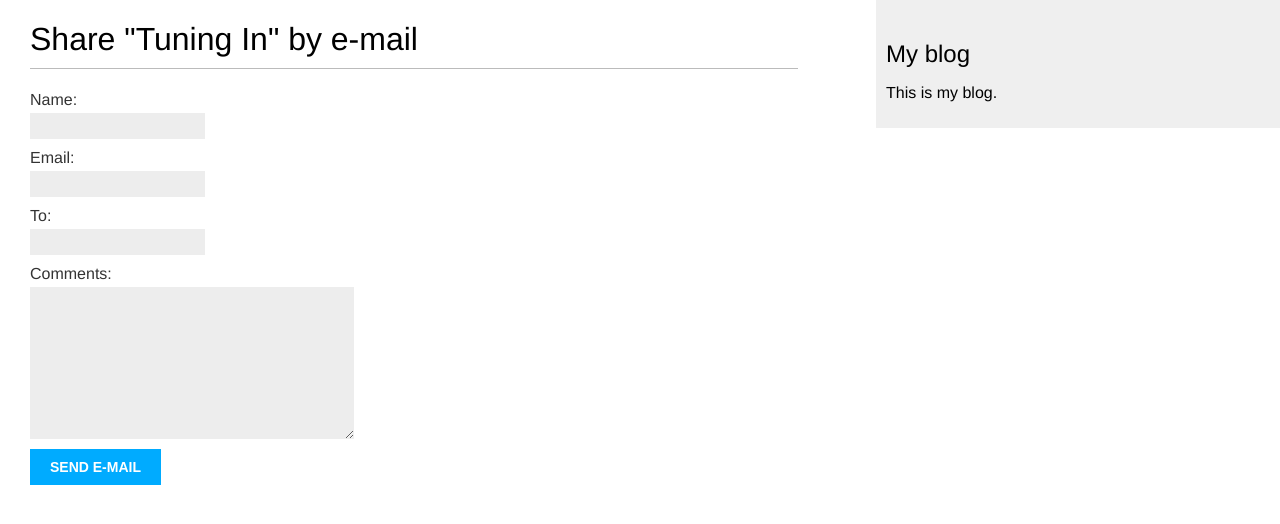
After one commit to GachewaRa/DJANGO-4-BY-EXAMPLE, a Django app: page /blog/6/share/ in a window 1280 px wide. The commit adds this page. Shown: the top 524 px of the page. Run offline with Django 5.2, Linux system fonts and the light colour scheme; data comes from the database, SQL or seed files in the repository.

Commit message:
Additiona of forms using Django successfully implemented, but what about integrating email to send mails automatically?

```diff
--- /dev/null
+++ b/Django-5/mysite/blog/forms.py
@@ -0,0 +1,7 @@
+from django import forms
+
+class EmailPostForm(forms.Form):
+    name = forms.CharField(max_length=25)
+    email = forms.EmailField()
+    to = forms.EmailField()
+    comments = forms.CharField(required=False, widget=forms.Textarea)
--- a/Django-5/mysite/blog/templates/blog/post/detail.html
+++ b/Django-5/mysite/blog/templates/blog/post/detail.html
@@ -6,4 +6,9 @@
         Published {{ post.publish }} by {{ post.author }}
     </p>
     {{ post.body|linebreaks }}
+    <p>
+        <a href="{% url "blog:post_share" post.id %}">
+            Share this post
+        </a>
+    </p>
 {% endblock %}
--- a/Django-5/mysite/blog/templates/blog/post/list.html
+++ b/Django-5/mysite/blog/templates/blog/post/list.html
@@ -13,5 +13,5 @@
         </p>
         {{ post.body|truncatewords:30|linebreaks }}
     {% endfor %}
-    {% include "pagination.html" with page=posts %}
+    {% include "pagination.html" with page=page_obj %}
 {% endblock %}
--- /dev/null
+++ b/Django-5/mysite/blog/templates/blog/post/share.html
@@ -0,0 +1,17 @@
+{% extends "blog/base.html" %}
+{% block title %}Share a post{% endblock %}
+{% block content %}
+    {% if sent %}
+        <h1>E-mail successfully sent</h1>
+        <p>
+            "{{ post.title }}" was successfully sent to {{ form.cleaned_data.to }}.
+        </p>
+    {% else %}
+        <h1>Share "{{ post.title }}" by e-mail</h1>
+        <form method="post">
+            {{ form.as_p }}
+            {% csrf_token %}
+            <input type="submit" value="Send e-mail">
+        </form>
+    {% endif %}
+{% endblock %}
--- a/Django-5/mysite/blog/urls.py
+++ b/Django-5/mysite/blog/urls.py
@@ -3,8 +3,10 @@ from . import views
 app_name = 'blog'
 urlpatterns = [
     # post views
-    path('', views.post_list, name='post_list'),
+    #path('', views.post_list, name='post_list'),
+    path('', views.PostListView.as_view(), name='post_list'),
     path('<int:year>/<int:month>/<int:day>/<slug:post>/',
          views.post_detail,
          name='post_detail'),
+    path('<int:post_id>/share/', views.post_share, name='post_share'),
 ]
--- a/Django-5/mysite/blog/views.py
+++ b/Django-5/mysite/blog/views.py
@@ -2,6 +2,10 @@ from django.shortcuts import render, get_object_or_404
 from .models import Post
 from django.core.paginator import Paginator, EmptyPage, \
     PageNotAnInteger
+from django.views.generic import ListView
+from .forms import EmailPostForm
+from django.core.mail import send_mail
+
 # Create your views here.
 
 def post_list(request):
@@ -34,3 +38,37 @@ def post_detail(request, year, month, day, post):
     return render(request,
         'blog/post/detail.html',
         {'post': post})
+
+class PostListView(ListView):
+    """
+    Alternative post list view
+    """
+    queryset = Post.published.all()
+    context_object_name = 'posts'
+    paginate_by = 3
+    template_name = 'blog/post/list.html'
+
+def post_share(request, post_id):
+    post = get_object_or_404(Post, id=post_id, status='published')
+    sent = False
+
+    if request.method == 'POST':
+        # Form was submitted
+        form = EmailPostForm(request.POST)
+        if form.is_valid():
+            # Form fields passed validation
+            cd = form.cleaned_data
+            # ... send email
+            post_url = request.build_absolute_uri(post.get_absolute_url())
+            subject = f"{cd['name']} recommends you read {post.title}"
+            message = f"Read {post.title} at {post_url}\n\n{cd['name']}'s comments: {cd['comments']}"
+            send_mail(subject, message, 'your_account@gmail.com', [cd['to']])
+            sent = True
+    else:
+        form = EmailPostForm()
+
+    if post:
+        return render(request, 'blog/post/share.html', {'post': post, 'form': form, 'sent': sent})
+    else:
+        # If the post doesn't exist, return a 404 error
+        return render(request, 'blog/post/404.html', status=404)
```
Also changed, not shown: Django-5/mysite/mysite/settings.py (+7 -0 lines).
